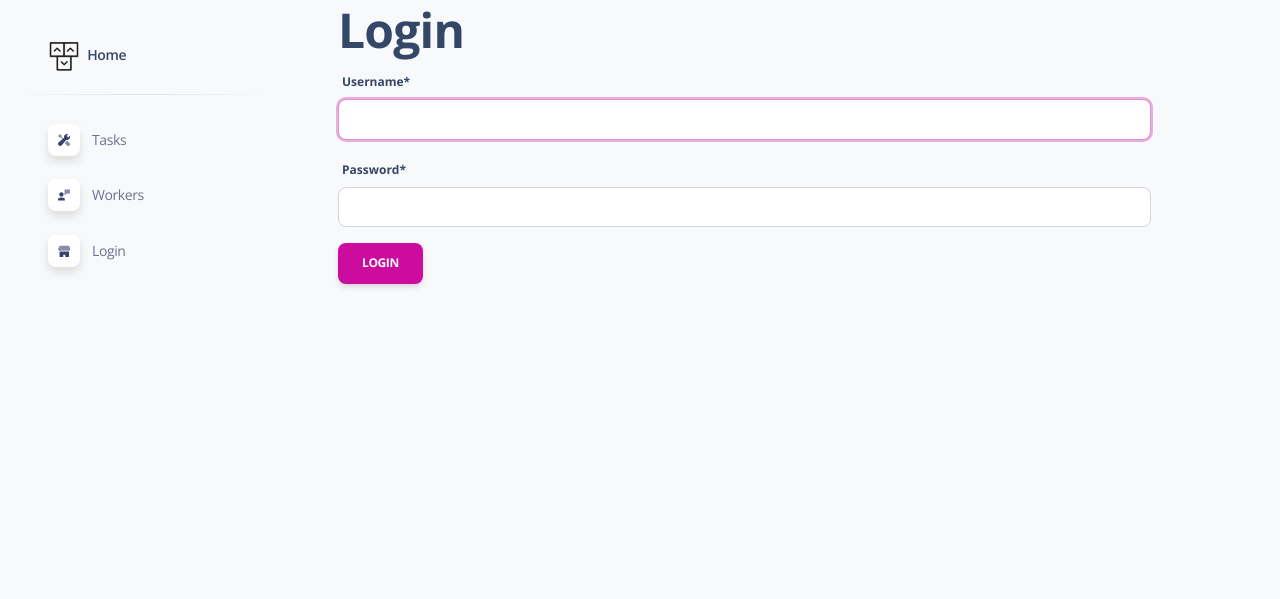
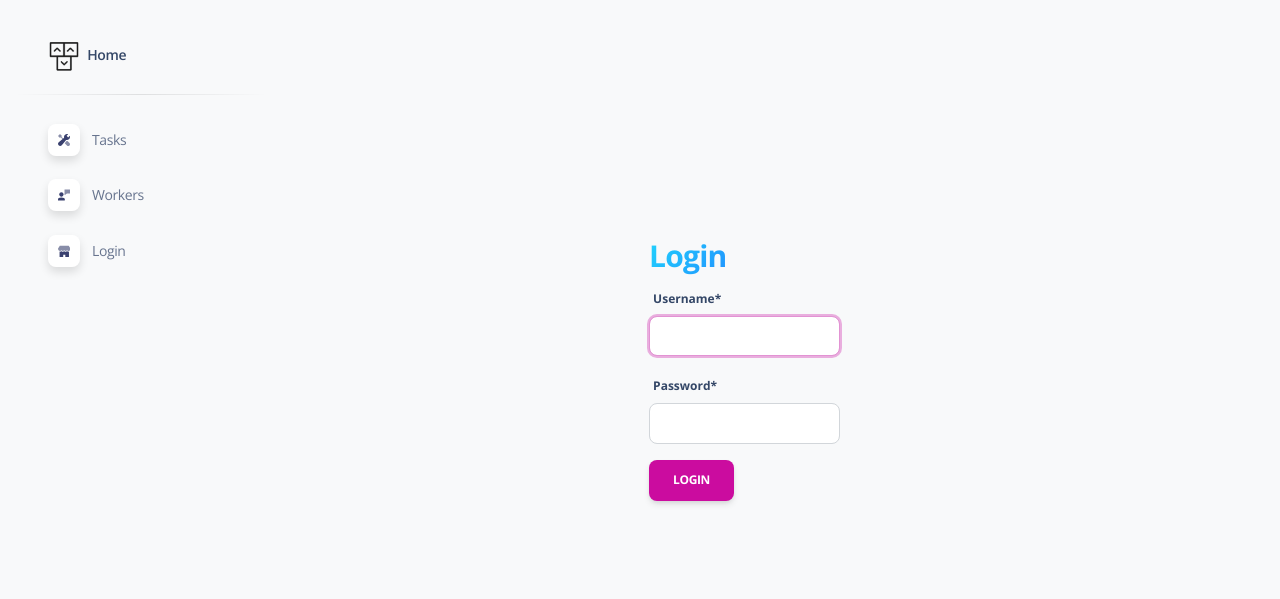
Before and after one commit to luxuriant777/it-company-task-manager, a Django app: page /accounts/login/ in a window 1280 px wide. Shown: the top 599 px of the page. Run offline with Django 4.2, Linux system fonts and the light colour scheme; some libraries are stand-ins or nearby versions.

Commit message:
Changed style of pagiantion and login page

```diff
--- a/templates/includes/pagination.html
+++ b/templates/includes/pagination.html
@@ -1,18 +1,24 @@
 {% load query_transform %}
 {% if is_paginated %}
+  <div class="container-fluid py-4">
+  <div class="row">
+  <div class="col-12">
   <ul class="pagination">
     {% if page_obj.has_previous %}
-      <li class="page-item">
+      <li>
         <a href="?{% query_transform request page=page_obj.previous_page_number %}" class="page-link text-white bg-dark">prev</a>
       </li>
     {% endif %}
-    <li class="page-item disabled">
+    <li>
       <span class="page-link text-white bg-secondary">{{ page_obj.number }} of {{ paginator.num_pages }}</span>
     </li>
     {% if page_obj.has_next %}
-      <li class="page-item">
+      <li>
         <a href="?{% query_transform request page=page_obj.next_page_number %}" class="page-link text-white bg-dark">next</a>
       </li>
     {% endif %}
   </ul>
+  </div>
+  </div>
+  </div>
 {% endif %}
--- a/templates/registration/login.html
+++ b/templates/registration/login.html
@@ -1,10 +1,15 @@
 {% extends "base.html" %}
 {% load crispy_forms_filters %}
 {% block content %}
-{% if form.errors %}
-  <p>Your username and password didn't match. Please try again.</p>
-{% endif %}
-<h1>Login</h1>
+  <main class="main-content  mt-0">
+    <section>
+      <div class="page-header min-vh-75">
+        <div class="container">
+          <div class="row">
+            <div class="col-xl-4 col-lg-5 col-md-6 d-flex flex-column mx-auto">
+              <div class="card card-plain mt-8">
+                <div class="card-header pb-0 text-left bg-transparent">
+                  <h3 class="font-weight-bolder text-info text-gradient">Login</h3>
                   {% if next %}
                     <p>Please login to see this page.</p>
                   {% endif %}
@@ -14,4 +19,12 @@
                     <input type="submit" value="Login" class="btn btn-primary" />
                     <input type="hidden" name="next" value="{{ next }}" />
                   </form>
+                </div>
+              </div>
+            </div>
+          </div>
+        </div>
+      </div>
+    </section>
+  </main>
 {% endblock %}
```
Also changed, not shown: templates/registration/logged_out.html (+18 -2 lines). Lines whose indentation alone changed are shown as unchanged.
